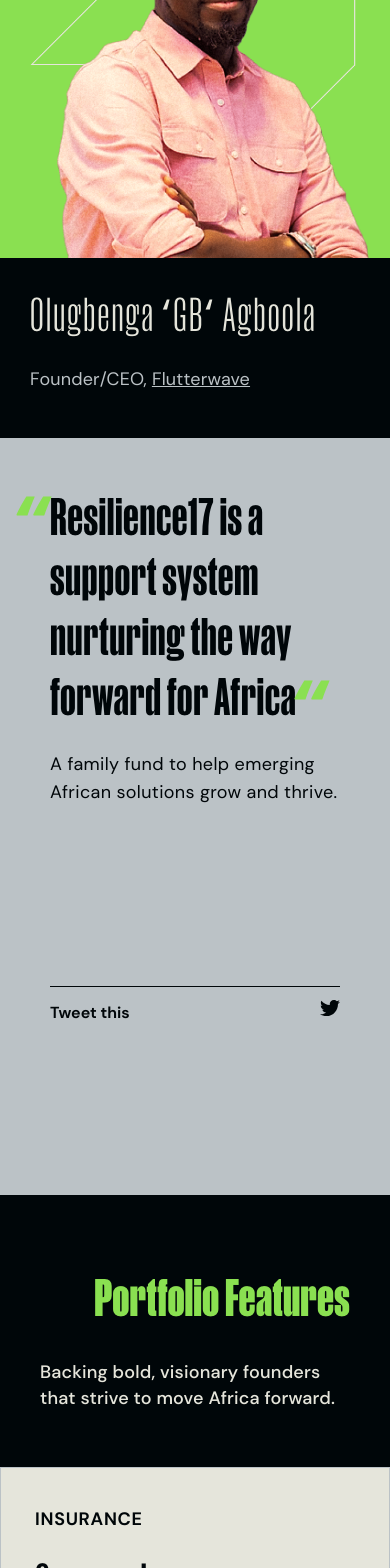
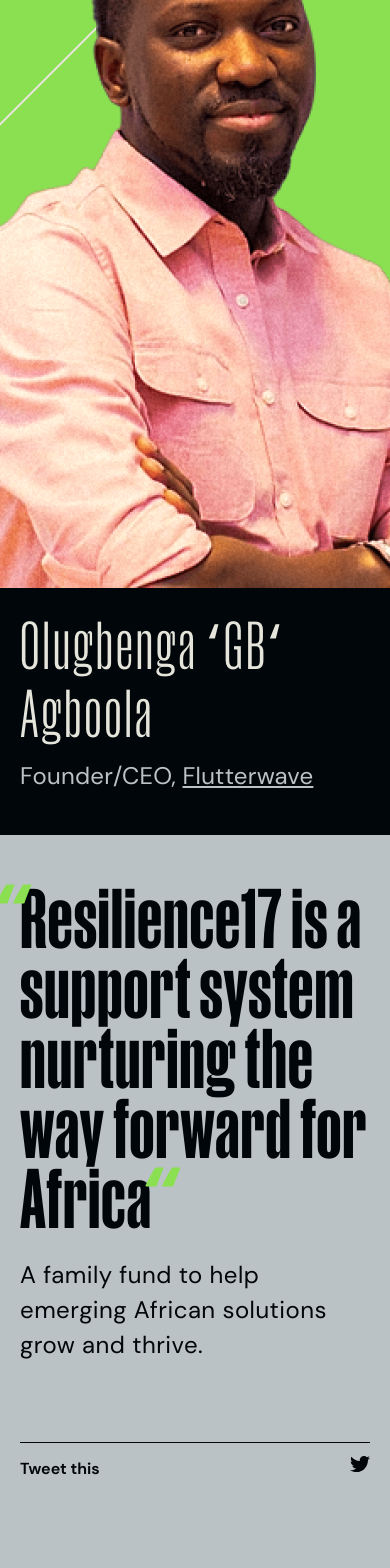
Before and after one commit to Yaasir024/Resilience17-Marketing, a Vue app: page / in a window 390 px wide. Shown: the part 5936-7504 px from the top of the page. Built offline with nearby package versions, Linux system fonts and the light colour scheme.

Commit message:
/completed

```diff
--- a/src/components/home/Section5.vue
+++ b/src/components/home/Section5.vue
@@ -1,23 +1,23 @@
 <template>
     <section class="section">
         <div class="flex flex-wrap">
-            <div class="flex-full lg:flex-50% bg-rm-dark">
-                <div class="bg-rm-green">
-                    <img src="@/assets/images/home/founder.png" alt="" class="max-h-[600px] lg:max-h-full w-full object-cover object-top">
+            <div class="flex-full lg:flex-50% bg-rm-dark flex flex-col">
+                <div class="bg-rm-green h-full min-h-[720px] sm:min-h-fit">
+                    <img src="@/assets/images/home/founder.png" alt="" class="h-full w-full object-cover object-top">
 
                 </div>
-                <div class="px-[30px] xs:px-[40px] sm:px-[64px] pt-[24px] pb-[40px] bg-rm-dark">
-                    <h3 class="text-[45px] xs:text-[50px] sm:text-[64px] leading-[65px] tracking-[0.05em] font-manuka text-rm-light">Olugbenga <span class="font-dm-sans">‘</span>GB<span class="font-dm-sans">‘</span>
+                <div class="px-[20px] xs:px-[45px] sm:px-[64px] pt-[24px] pb-[40px] bg-rm-dark">
+                    <h3 class="text-[64px] leading-[65px] tracking-[0.05em] font-manuka text-rm-light">Olugbenga <span class="font-dm-sans">‘</span>GB<span class="font-dm-sans">‘</span>
                         Agboola</h3>
-                    <p class="text-[18px] xs:text-[24px] leading-[38px] tracking-[0.01em] mt-[12px] text-rm-light-2">
+                    <p class="text-[24px] leading-[38px] tracking-[0.01em] mt-[12px] text-rm-light-2">
                         Founder/CEO, <span class="underline">Flutterwave</span></p>
                 </div>
             </div>
-            <div class="flex-full lg:flex-50% flex flex-col lg:justify-between py-[48px] px-[50px] sm:px-[64px] bg-rm-light-2">
+            <div class="flex-full lg:flex-50% flex flex-col lg:justify-between py-[48px] px-[20px] xs:px-[45px] sm:px-[64px] bg-rm-light-2">
                 <div class="">
                     <div
-                        class="text-[50px] xs:text-[65px] sm:text-[80px] md:text-[90px] lg:text-[104px]  leading-[60px] xs:leading-[92px] tracking-[0.01em] font-semibold font-manuka relative">
-                        <svg class="absolute top-[10px] xs:top-[18px] sm:top-[6px] left-[-35px] sm:left-[-45px] lg:left-[-26px] h-[20px] w-[38px]" viewBox="0 0 49 27" fill="none" xmlns="http://www.w3.org/2000/svg">
+                        class="text-[80px] md:text-[90px] lg:text-[104px]  leading-[70px] md:leading-[92px] tracking-[0.01em] font-semibold font-manuka relative">
+                        <svg class="absolute top-[1px] xs:top-[18px] sm:top-[6px] left-[-25px] sm:left-[-45px] lg:left-[-26px] h-[20px] w-[38px]" viewBox="0 0 49 27" fill="none" xmlns="http://www.w3.org/2000/svg">
                             <path
                                 d="M23.8945 26.1992L23.4883 25.082C26.9753 17.3971 31.4102 9.28906 36.793 0.757812H48.2695C44.9857 8.44271 41.6849 16.9232 38.3672 26.1992H23.8945ZM1.24609 26.1992L0.839844 25.082C4.32682 17.3971 8.76172 9.28906 14.1445 0.757812H25.5703C22.4896 7.96875 19.2057 16.4492 15.7188 26.1992H1.24609Z"
                                 fill="#8AE051" />
@@ -25,20 +25,20 @@
                         Resilience17 is a support system
                         nurturing the way forward for Africa
                         <span class="relative">
-                            <svg class="absolute top-[10px] xs:top-[18px] sm:top-[20px] right-[-35px] sm:right-[-40px] h-[20px] w-[38px]" viewBox="0 0 49 27" fill="none" xmlns="http://www.w3.org/2000/svg">
+                            <svg class="absolute top-[10px] xs:top-[18px] sm:top-[20px] right-[-30px] sm:right-[-40px] h-[20px] w-[38px]" viewBox="0 0 49 27" fill="none" xmlns="http://www.w3.org/2000/svg">
                             <path
                                 d="M23.8945 26.1992L23.4883 25.082C26.9753 17.3971 31.4102 9.28906 36.793 0.757812H48.2695C44.9857 8.44271 41.6849 16.9232 38.3672 26.1992H23.8945ZM1.24609 26.1992L0.839844 25.082C4.32682 17.3971 8.76172 9.28906 14.1445 0.757812H25.5703C22.4896 7.96875 19.2057 16.4492 15.7188 26.1992H1.24609Z"
                                 fill="#8AE051" />
                         </svg>
                         </span>
                     </div>
-                    <p class="text-lg xs:text-[24px] sm:text-[32px] leading-[28px] xs:leading-[42px] tracking-[0.02em] mt-[24px] max-w-[570px]">A family fund
+                    <p class="text-[24px] sm:text-[32px] leading-[35px] xs:leading-[42px] tracking-[0.02em] mt-[24px] max-w-[570px]">A family fund
                         to help
                         emerging
                         African solutions grow and thrive.</p>
 
                 </div>
-                <div class="mt-[180px] lg:mt-0 pt-[12px] lg:h-[130px] border-t border-rm-dark pb-[120px] lg:pb-0 flex items-start justify-between">
+                <div class="mt-[80px] sm:mt-[180px] lg:mt-0 pt-[12px] lg:h-[130px] border-t border-rm-dark pb-[56px] sm:pb-[120px] lg:pb-0 flex items-start justify-between">
                     <span class="text-base leading-[28px] font-bold">Tweet this</span>
                     <svg width="20" height="18" viewBox="0 0 20 18" fill="none" xmlns="http://www.w3.org/2000/svg">
                         <path
@@ -49,17 +49,21 @@
                 </div>
             </div>
         </div>
-        <div class="bg-rm-dark flex flex-col lg:flex-row items-end justify-between py-[56px] px-[40px] sm:px-[64px] lg:px-0 md:px-[64px]">
-            <h1
-                class="pl-0 lg:pl-[64px] text-[50px] sm:text-[80px] md:text-[104px] leading-[92px] tracking-[0.01em] font-extrabold font-manuka text-rm-green">
-                Portfolio
-                Features</h1>
-            <div class="mt-4 lg:mt-0 lg:flex-33.33% flex">
-                <p
-                    class="text-[18px] leading-[26px] md:leading-[29px] tracking-[0.01em] font-medium text-rm-light text-left lg:max-w-[320px]">
-                    Backing bold, visionary founders that strive to move Africa forward.</p>
+        <div class="bg-rm-dark ">
+            <img src="@/assets/images/home/pattern-sec6-mobile.svg" alt="" class="mb-[64px] w-full block xs:hidden">
+            <div class="flex flex-col lg:flex-row lg:items-end justify-between py-[56px] px-[20px] xs:px-[45px] sm:px-[64px] lg:px-0 md:px-[64px]">
+                <h1
+                    class="pl-0 lg:pl-[64px] text-[96px] md:text-[104px] leading-[84px] md:leading-[92px] tracking-[0.01em] font-extrabold font-manuka text-rm-green">
+                    Portfolio
+                    Features</h1>
+                <div class="mt-[24px] lg:mt-0 lg:flex-33.33% lg:flex">
+                    <p
+                        class="text-[18px] leading-[29px] tracking-[0.01em] font-medium text-rm-light text-left max-w-[300px] sm:max-w-full lg:max-w-[320px]">
+                        Backing bold, visionary founders that strive to move Africa forward.</p>
 
+                </div>
             </div>
+
         </div>
 
 </section></template>
--- a/src/components/home/Section6.vue
+++ b/src/components/home/Section6.vue
@@ -60,17 +60,17 @@ const data = [
 
 <template>
     <section class="section flex flex-wrap">
-        <div class="card flex-full md:flex-50% lg:flex-33.33% px-[34px] xs:px-[40px] sm:px-[64px] py-[40px] border border-rm-light-2 bg-rm-light hover:bg-rm-green relative"
+        <div class="card flex-full md:flex-50% lg:flex-33.33% px-[20px] xs:px-[45px] sm:px-[64px] py-[40px] border border-rm-light-2 bg-rm-light hover:bg-rm-green relative"
             v-for="item in data" :key="item.id">
-            <svg class="arrow absolute top-[12px] right-[12px] opacity-0" width="24" height="24" viewBox="0 0 42 42"
+            <svg class="arrow absolute top-[12px] right-[12px] xs:opacity-0" width="24" height="24" viewBox="0 0 42 42"
                 fill="none" xmlns="http://www.w3.org/2000/svg">
                 <path d="M9 1V5H34.18L1 38.18L3.82 41L37 7.82V33H41V1H9Z" fill="#000609" stroke="#000609"
                     stroke-width="0.6" />
             </svg>
             <h4 class="text-[18px] leading-[23px] tracking-[0.04em] font-bold uppercase">{{ item.tag }}</h4>
-            <h2 class="mt-6 sm:mt-[16px] text-[48px] sm:text-[64px] leading-[52px] sm:leading-[65px] tracking-[0.02em] font-medium font-manuka capitalize">{{
+            <h2 class="mt-[16px] text-[64px] leading-[65px] tracking-[0.02em] font-medium font-manuka capitalize">{{
                 item.name }}</h2>
-            <p class="mt-[75px] sm:mt-[120px] text-[20px] leading-[32px] tracking-[0.01em]">{{ item.excerpt }}</p>
+            <p class="mt-[120px] text-[20px] leading-[32px] tracking-[0.01em]">{{ item.excerpt }}</p>
         </div>
     </section>
 </template>
--- a/src/components/home/Section7.vue
+++ b/src/components/home/Section7.vue
@@ -57,7 +57,7 @@
                 </div>
             </div>
             <div
-                class="btm-card bg-rm-light xs:bg-rm-dark px-[20px] xs:px-[45px] sm:px-[64px] pt-[56px] pb-[64px] hover:bg-rm-yellow">
+                class="btm-card bg-rm-light xs:bg-rm-dark px-[20px] xs:px-[45px] sm:px-[64px] pt-[56px] pb-[64px] xs:hover:bg-rm-yellow">
                 <p class="small-txt text-[20px] leading-[32px] font-medium text-rm-dark xs:text-rm-light-2">Ready to go from
                     idea to unicorn and beyond?</p>
                 <div
@@ -78,6 +78,8 @@
 </template>
 
 <style scoped>
+@media only screen and (min-width: 600px) {
+
     .btm-card:hover .small-txt {
         color: #000609;
     }
@@ -93,6 +95,7 @@
     .btm-card:hover .arrow path {
         fill: #000609;
         stroke: #000609;
+    }
 }
 
 @media only screen and (max-width: 600px) {
```
Also changed, not shown: src/assets/images/home/pattern-sec6-mobile.svg (added). Lines whose indentation alone changed are shown as unchanged.
